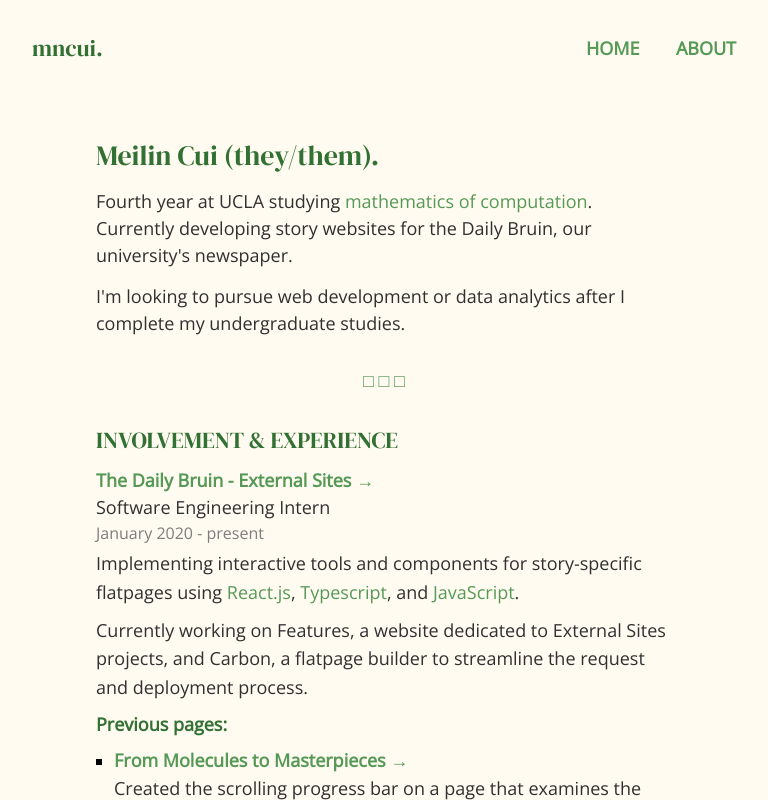
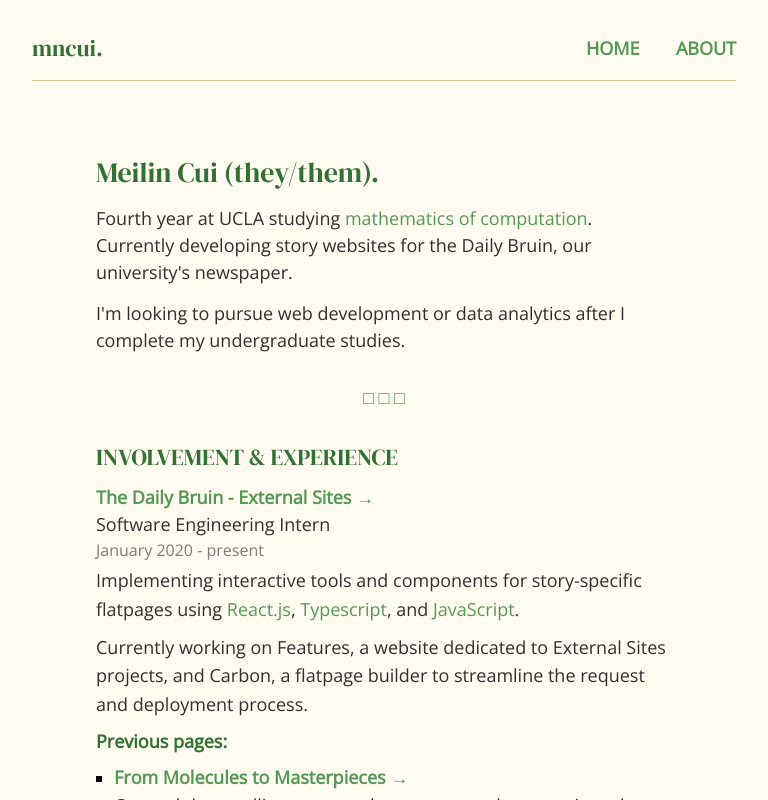
Before and after one commit to cuimeilin/cuimeilin.github.io, a React (Create React App) app: page /about in a window 1280 px wide. Shown: the top 800 px of the page, without its empty margins (256-1024 px from the left). Built offline with nearby package versions, Linux system fonts and the light colour scheme; a web font is replaced by a local one.

Commit message:
sticky navigation

```diff
--- a/src/App.css
+++ b/src/App.css
@@ -4,6 +4,7 @@
   cursor: default;
   display: flex;
   flex-direction: column;
+  align-items: center;
 }
 
 .MainBody {
--- a/src/App.js
+++ b/src/App.js
@@ -32,7 +32,7 @@ import Abt from "./pages/Abt";
 import "./App.css";
 
 import { colors, fonts, mediaQueries } from "./shared/config";
-const { darkgreen, green, darkgrey, grey, beige } = colors;
+const { darkgreen, green, darkgrey, grey, beige, darkbeige } = colors;
 const { serif, sanserif } = fonts;
 const { notMobile, largeDesktop } = mediaQueries;
 
@@ -41,14 +41,23 @@ const Nav = styled("div")`
   align-items: center;
   justify-content: space-between;
 
-  width: 77vw;
+  width: 80vw;
   margin: auto;
 
   padding-top: 1.5em;
+  padding-bottom: 0.5em;
+
+  position: sticky;
+  top: 0;
+
+  background: ${beige};
+
+  border-bottom: 1px solid ${darkbeige};
 
   ${notMobile} {
     width: 55vw;
     padding-top: 2em;
+    padding-bottom: 1em;
   }
 
   ${largeDesktop} {
@@ -77,7 +86,7 @@ const Header = styled("div")`
 
 const Links = styled("div")`
   font-size: 15px;
-  width: 35%;
+  width: 40%;
   font-family: ${sanserif};
 
   ${notMobile} {
--- a/src/components/Footer.js
+++ b/src/components/Footer.js
@@ -2,16 +2,18 @@ import React from "react";
 import styled from "@emotion/styled";
 
 import { colors, fonts, mediaQueries } from "../shared/config";
-const { darkgreen, green, darkgrey, grey, beige } = colors;
+const { darkgreen, green, darkgrey, grey, beige, darkbeige } = colors;
 const { serif, sanserif } = fonts;
 const { notMobile, largeDesktop } = mediaQueries;
 
 const FooterContent = styled("div")`
-  padding: 0 6vw 3vh;
+  padding: 1em 0 3vh;
   line-height: 1.5;
+  border-top: 1px solid ${darkbeige};
+  width: 80vw;
 
   ${notMobile} {
-    padding: 0 0 3vh;
+    padding: 1em 0 3vh;
     display: flex;
     justify-content: space-between;
     width: 55vw;
--- a/src/shared/config.js
+++ b/src/shared/config.js
@@ -4,6 +4,7 @@ export const colors = {
   darkgrey: "#303030",
   grey: "#7D7D7D",
   beige: "#FFFBF0",
+  darkbeige: "#d4c39b",
 };
 
 export const fonts = {
```
